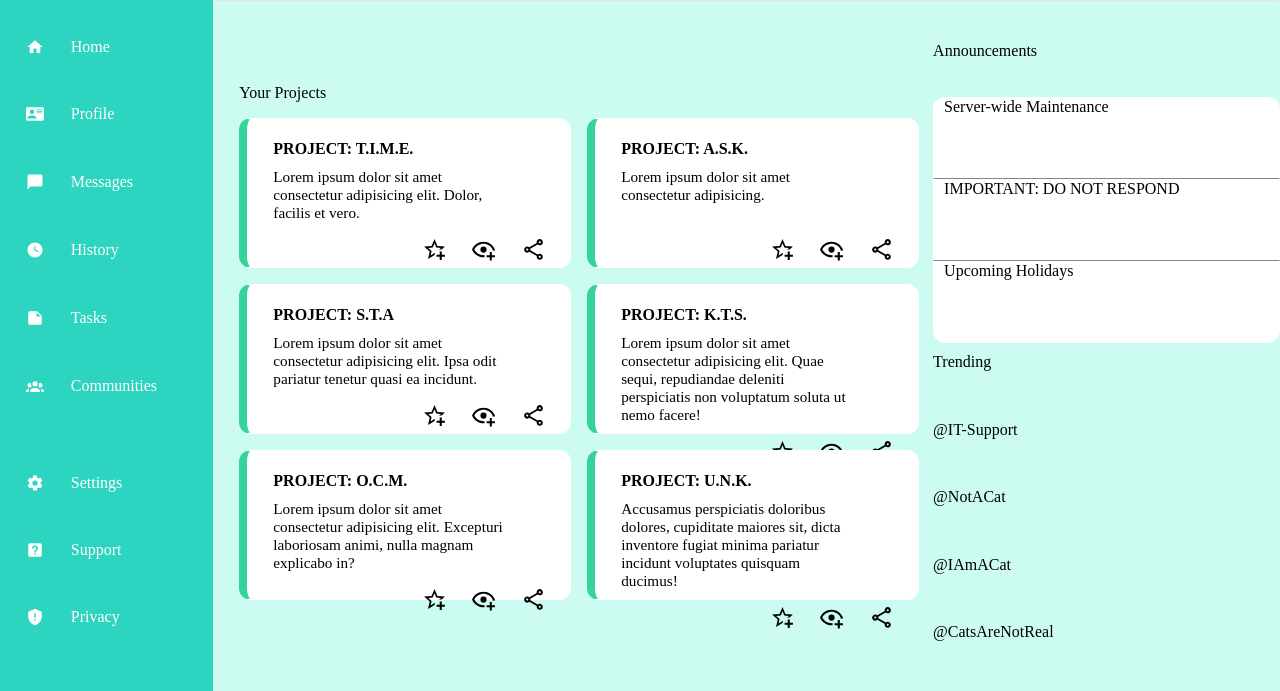
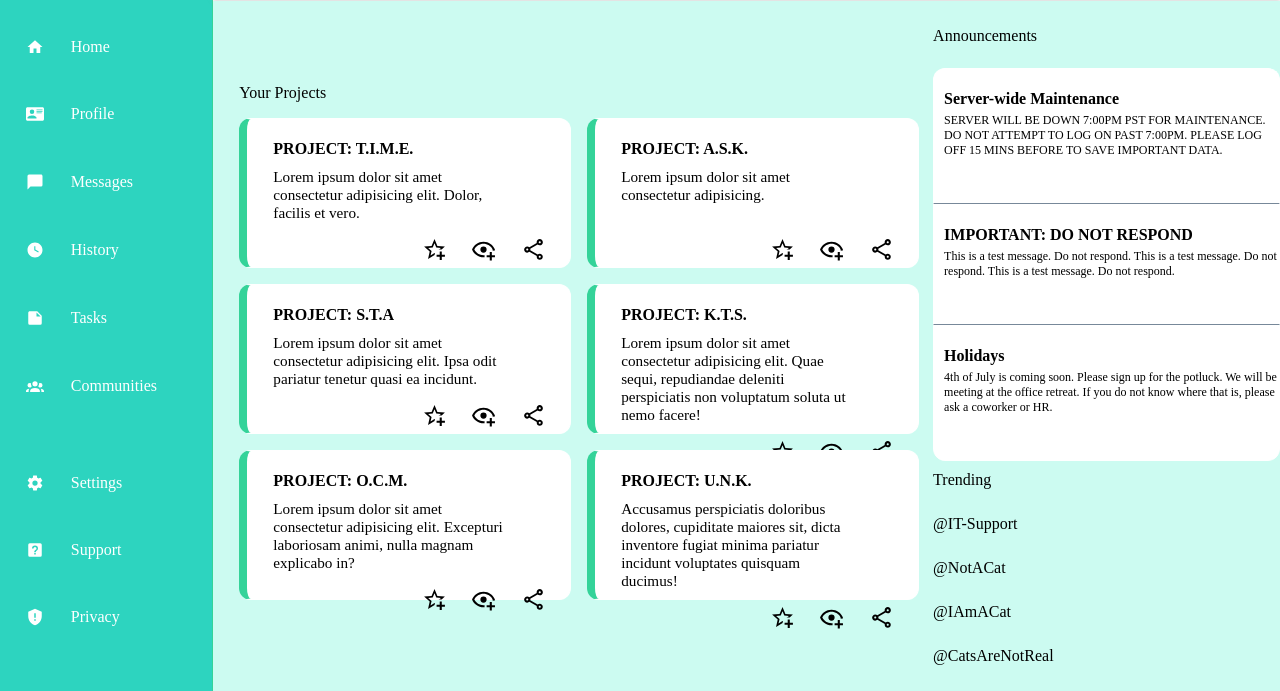
Before and after one commit to treaty1210/admin-dashboard, a plain HTML site: page index.html in a window 1280 px wide. Shown: the part 123-814 px from the top of the page. Drawn offline with Linux system fonts and the light colour scheme.

Commit message:
Adjust announcement area html elements
Adjust html elements to easier manipulate in css

```diff
--- a/index.html
+++ b/index.html
@@ -140,9 +140,20 @@
 
             <div class="announcements">
                 <div class="announcementTitle">Announcements</div>
-                <div class="announcementOne">Server-wide Maintenance</div>
-                <div class="announcementTwo">IMPORTANT: DO NOT RESPOND</div>
-                <div class="announcementThree">Upcoming Holidays</div>
+                <div class="announcementOne">
+                    <h4>Server-wide Maintenance</h4>
+                    <p>SERVER WILL BE DOWN 7:00PM PST FOR MAINTENANCE. DO NOT ATTEMPT TO LOG ON PAST 7:00PM. PLEASE LOG OFF 15 MINS BEFORE TO SAVE IMPORTANT DATA.</p>
+                </div>
+                <div class="announcementTwo">
+                    <h4>IMPORTANT: DO NOT RESPOND</h4>
+                    <p>This is a test message. Do not respond. This is a test message. Do not respond. This is a test message. Do not respond.</p>
+                </div>
+                <div class="announcementThree">
+                    <h4>Holidays</h4>
+                    <p>4th of July is coming soon. Please sign up for the potluck. We will be meeting at the office retreat.
+                        If you do not know where that is, please ask a coworker or HR.
+                    </p>
+                    </div>
             </div>
 
             <div class="trending">
```
